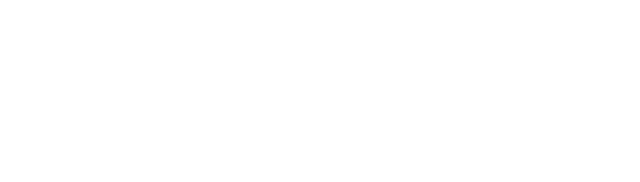
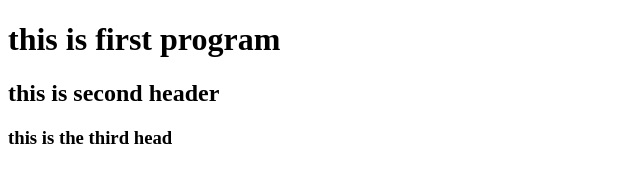
Before and after one commit to mahid21/my-first-program, a plain HTML site: page index.html in a window 1280 px wide. Shown: the whole page, without its empty margins (0-640 px from the left). Drawn offline with Linux system fonts and the light colour scheme.

Commit message:
added header

```diff
--- a/index.html
+++ b/index.html
@@ -7,6 +7,8 @@
     <title>my first github pro</title>
 </head>
 <body>
-
+    <h1>this is first program</h1>
+    <h2>this is second header</h2>
+    <h3>this is the third head</h3>
 </body>
 </html>
```
